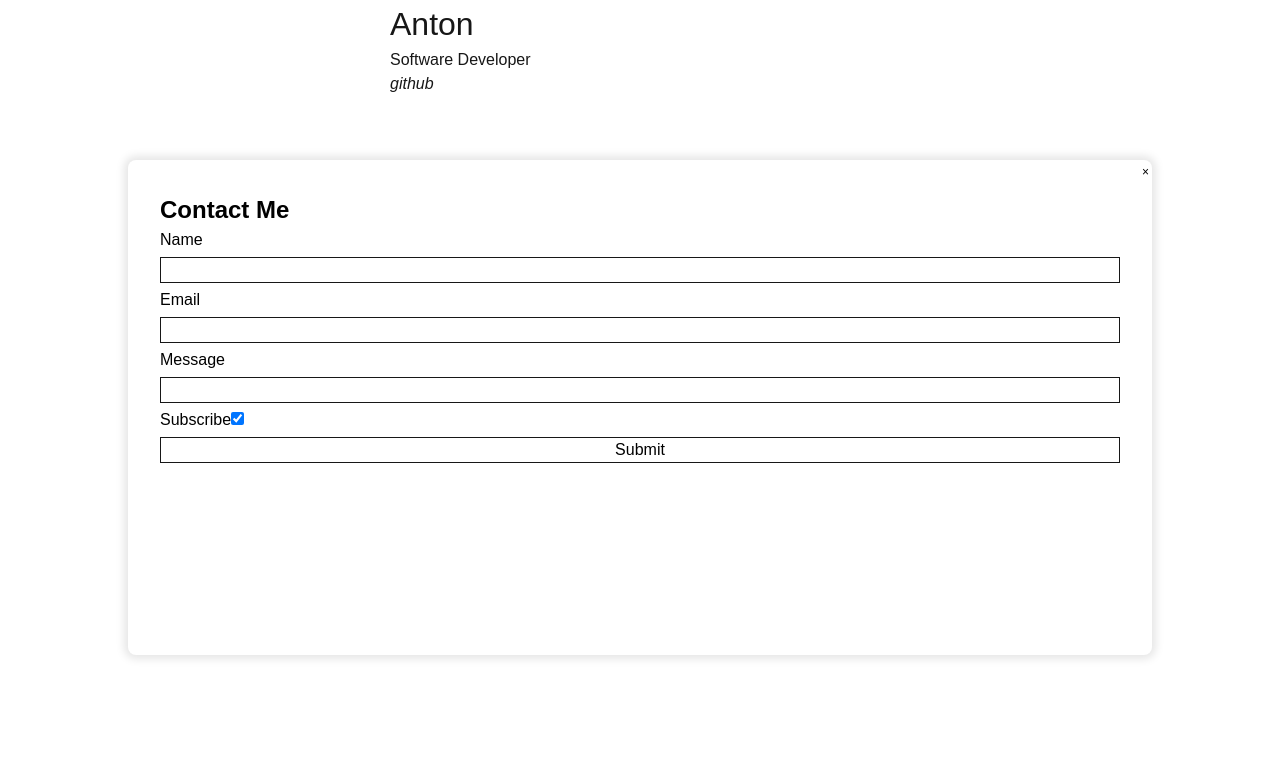
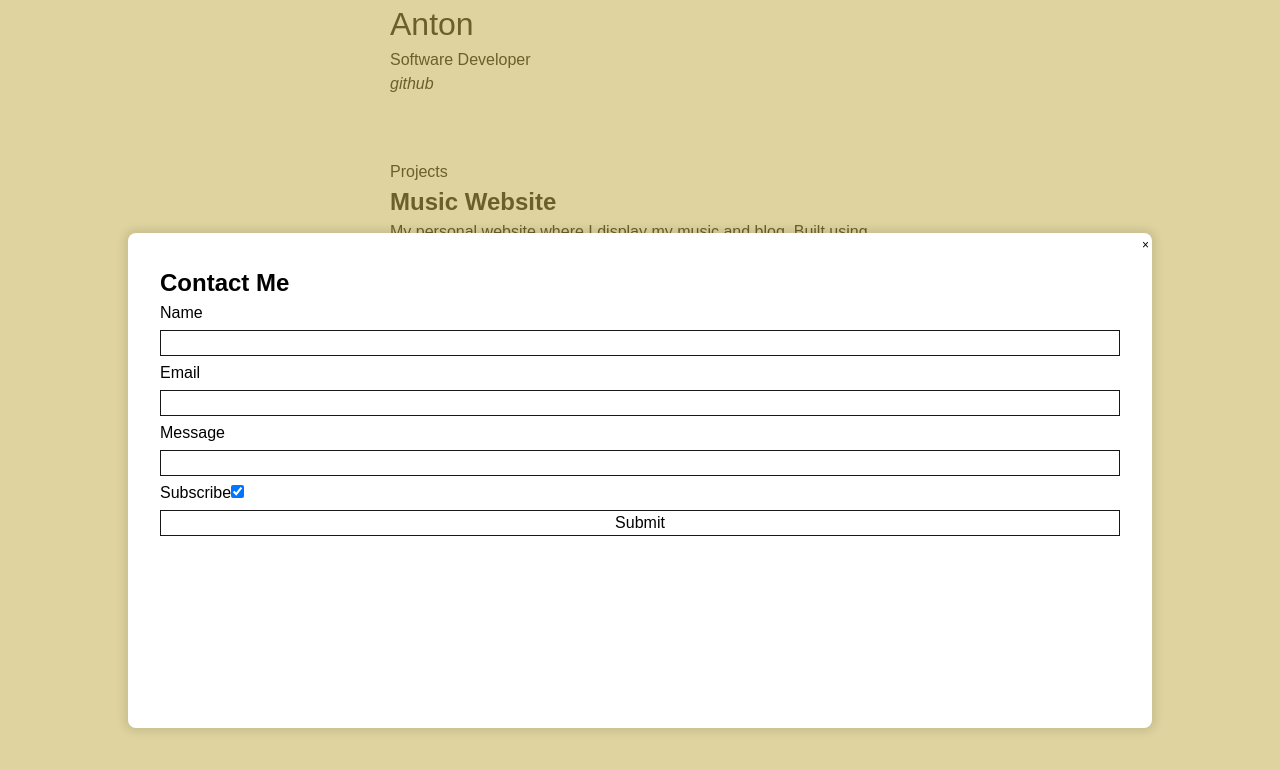
Before and after one commit to audioanton/dev-website-frontend, a Next.js app: page / in a window 1280 px wide. Both pictures are taken after a click on the button "Contact Me". Shown: the top 770 px of the page. Built offline with nearby package versions, Linux system fonts and the light colour scheme.

Commit message:
feat(modal): works

```diff
--- a/app/ui/components/FormContainer.tsx
+++ b/app/ui/components/FormContainer.tsx
@@ -5,10 +5,23 @@ import ContactForm from "./ContactForm";
 
 interface Props {
   useModal: boolean;
+  buttonLabel?: string;
 }
 
-const FormContainer: React.FC<Props> = ({ useModal }) => {
+const FormContainer: React.FC<Props> = ({
+  useModal,
+  buttonLabel = "Contact Me",
+}) => {
   const [[message, status], setMessage] = useState<[string, string]>(["", ""]);
+  const [open, setOpen] = useState(false);
+
+  const openModal = () => {
+    setOpen(true);
+  };
+
+  const closeModal = () => {
+    setOpen(false);
+  };
 
   const fadeOut = () => {
     setTimeout(() => {
@@ -28,7 +41,16 @@ const FormContainer: React.FC<Props> = ({ useModal }) => {
 
   return (
     <>
-      {useModal ? <Modal content={form} buttonLabel="Contact Me" /> : form}
+      {useModal ? (
+        <>
+          <button className={styles.modalButton} onClick={openModal}>
+            {buttonLabel}
+          </button>
+          <Modal isOpen={open} onClose={closeModal} content={form} />
+        </>
+      ) : (
+        form
+      )}
       <div className={styles[status]}>{message}</div>
     </>
   );
--- a/app/ui/components/Modal.tsx
+++ b/app/ui/components/Modal.tsx
@@ -1,35 +1,60 @@
-import React, { useState } from "react";
+import React, { useRef, useEffect } from "react";
 import styles from "@/app/ui/modal.module.css";
 
 interface ModalProps {
+  isOpen: boolean;
+  onClose: () => void;
   content: React.ReactNode;
-  buttonLabel: string;
 }
 
-const Modal: React.FC<ModalProps> = ({ content, buttonLabel }) => {
-  const [open, setOpen] = useState(false);
+const Modal: React.FC<ModalProps> = ({ isOpen, onClose, content }) => {
+  const modalRef = useRef<HTMLDialogElement>(null);
 
-  const openModal = () => {
-    setOpen(true);
+  const handleCancel = (event: React.SyntheticEvent) => {
+    event.preventDefault();
+    onClose();
   };
 
-  const closeModal = () => {
-    setOpen(false);
-  };
+  const handleLightDismiss = (event: React.MouseEvent<HTMLDialogElement>) => {
+    const rect = modalRef?.current?.getBoundingClientRect();
 
-  const handleKeyDown = (event: React.KeyboardEvent<HTMLDialogElement>) => {
-    if (event.key === "Escape") {
-      closeModal();
+    if (!rect) return;
+
+    const isInDialog =
+      event.clientX >= rect.left &&
+      event.clientX <= rect.right &&
+      event.clientY >= rect.top &&
+      event.clientY <= rect.bottom;
+
+    if (!isInDialog) {
+      onClose();
     }
   };
 
+  useEffect(() => {
+    const modalElement = modalRef.current;
+
+    if (!modalElement) return;
+
+    if (isOpen) {
+      modalElement.showModal();
+    } else {
+      modalElement.close();
+    }
+  }, [isOpen]);
+
   return (
     <>
-      <button onClick={openModal}>{buttonLabel}</button>
-      <dialog className={styles.modal} open={open} onKeyDown={handleKeyDown}>
+      <dialog
+        className={styles.modal}
+        ref={modalRef}
+        onCancel={handleCancel}
+        onClick={handleLightDismiss}
+      >
         <button
           className={`${styles.modalCloseBtn} ${styles.modalButton}`}
-          onClick={closeModal}
+          onClick={onClose}
+          aria-label="Close modal"
         >
           &times;
         </button>
--- a/app/ui/modal.module.css
+++ b/app/ui/modal.module.css
@@ -22,5 +22,5 @@
 }
 
 .modal::backdrop {
-    background: hsl(0 0% 0% / 50%);
+    background: hsl(50 50% 50% / 50%);
 }
```
